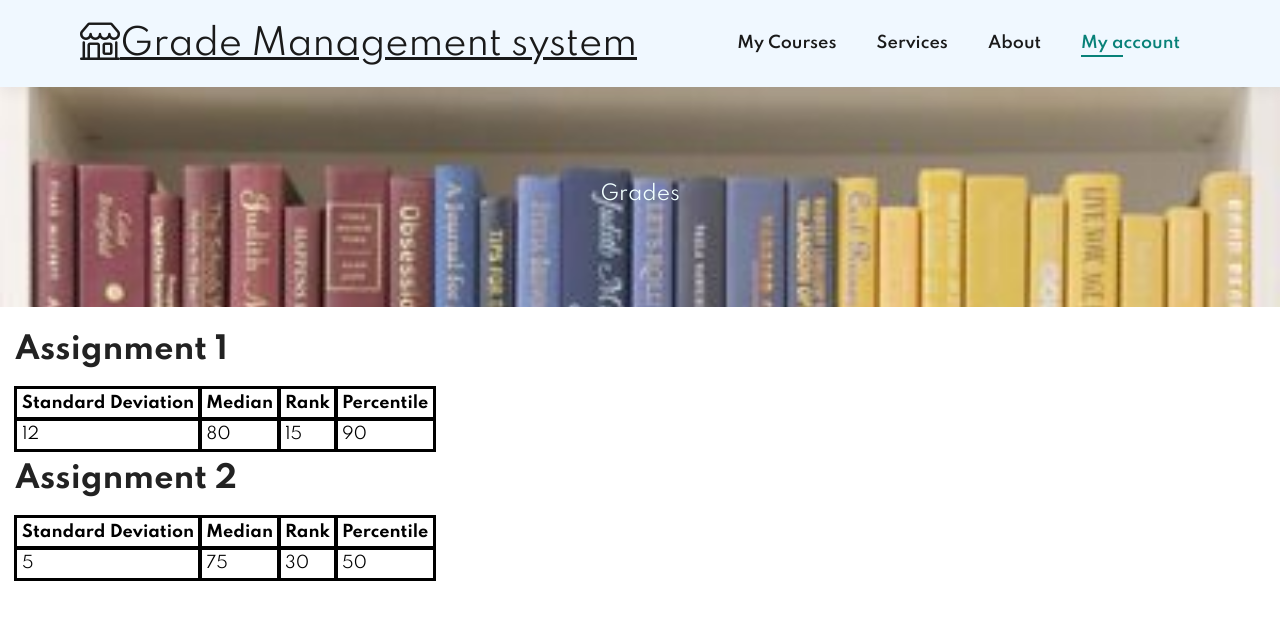
After one commit to vexandmore/SOEN-287-Project-F2022, a PHP site: page /homepage.html in a window 1280 px wide. The commit adds this page. Shown: the top 620 px of the page. Run offline with PHP 8.4, Linux system fonts and the light colour scheme.

Commit message:
Made first version of student page. Also made minor changes to styles2.css

```diff
--- /dev/null
+++ b/grades-style.css
@@ -0,0 +1,8 @@
+table td, table th {
+    outline-style: solid;
+    padding: 5px;
+}
+
+#grades {
+    padding: 15px;
+}
--- /dev/null
+++ b/homepage.html
@@ -0,0 +1,37 @@
+<!DOCTYPE html>
+<html lang="en">
+    <head>
+        <meta charset="UTF-8">
+        <meta http-equiv="X-UA-Compatible" content="IE=edge">
+        <meta name="viewport" content="width=device-width, initial-scale=1">
+        <title>User Login Page</title>
+        <link rel="stylesheet" href="style2.css">
+        <link rel="stylesheet" href="grades-style.css">
+        <link rel="stylesheet" href="https://cdn.jsdelivr.net/npm/bootstrap-icons@1.8.1/font/bootstrap-icons.css">
+
+
+    </head>
+    <body>
+
+        <section id="header">
+            <a id="logo" href="#"><i class="bi bi-shop"></i>Grade Management system</a>
+
+            <div>
+                <ul id="navbar">
+                    <li><a href="mycourses.html">My Courses</a></li>
+                    <li><a href="services.html">Services</a></li>
+                    <li><a href="about.html">About</a></li>
+					<li><a class="active" href="myaccount.html">My account</a></li>
+                </ul>
+            </div>
+        </section>
+
+        <section id="page-header">
+            <p>Grades</p>
+        </section>
+
+        <section id="grades">
+        </section>
+        <script src="student-grades.js"></script>
+    </body>
+</html>
--- a/script.js
+++ /dev/null
@@ -1 +0,0 @@
-// document.getElementById('mainHeader').innerText = 'new header';
--- /dev/null
+++ b/student-grades.js
@@ -0,0 +1,40 @@
+var demoGrades = {
+    "assignments": [
+    {"name": "Assignment 1", "grade": 80, "standard-deviation": 12, "median": 80, "rank": 15, "percentile": 90},
+    {"name": "Assignment 2", "grade": 75, "standard-deviation": 5, "median": 75, "rank": 30, "percentile": 50}]
+};
+
+var gradesSection = document.getElementById("grades");
+
+demoGrades.assignments.forEach(element => {
+    const assignmentName = document.createTextNode(element.name);
+    const heading = document.createElement("h3");
+    heading.appendChild(assignmentName);
+
+    const br = document.createElement("br");
+
+    const table = document.createElement("table");
+    const tr1 = document.createElement("tr");
+    // Append the headings to the first row
+    ["Standard Deviation", "Median", "Rank", "Percentile"].map(x => {
+        const text = document.createTextNode(x);
+        const th = document.createElement("th");
+        th.appendChild(text);
+        return th;
+    }).forEach(heading => tr1.appendChild(heading));
+    // Append the data to the second row
+    const tr2 = document.createElement("tr");
+    [element["standard-deviation"], element["median"], element["rank"], element["percentile"]].map(e => {
+        const text = document.createTextNode(e);
+        const td = document.createElement("td");
+        td.appendChild(text);
+        return td;
+    }).forEach(cell => tr2.appendChild(cell));
+
+    table.appendChild(tr1);
+    table.appendChild(tr2);
+
+    gradesSection.insertAdjacentElement('beforeend', heading);
+    gradesSection.insertAdjacentElement('beforeend', br);
+    gradesSection.insertAdjacentElement('beforeend', table);
+});
--- a/style2.css
+++ b/style2.css
@@ -16,6 +16,12 @@ h2{
     font-size: 46px;
     //line-height: 54px;
     color: #222;
+}
+
+h3{
+    font-size: 30px;
+    color: #222;
+    margin-top: 10px;
 }
 
 h4{
@@ -258,6 +264,9 @@ body{
     h2 {
         font-size: 32px;
     }
+    h3 {
+        font-size: 25px;
+    }
     #lure {
         padding: 0 20px;
         background-position: 55%;
```
Also changed, not shown: styles.css (deleted, +0 -7 lines).
